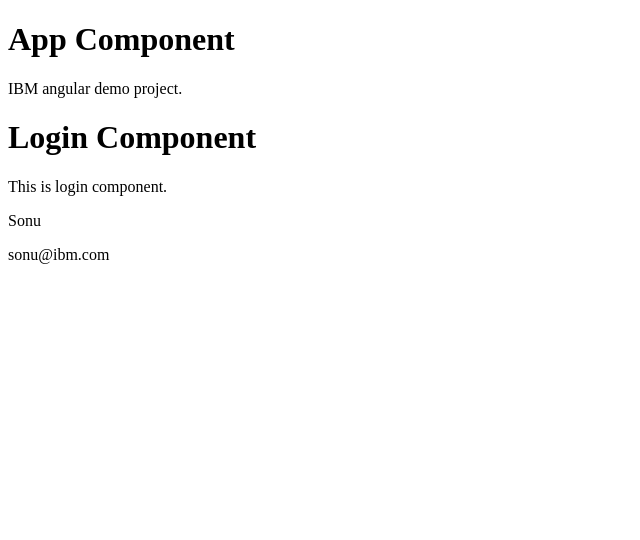
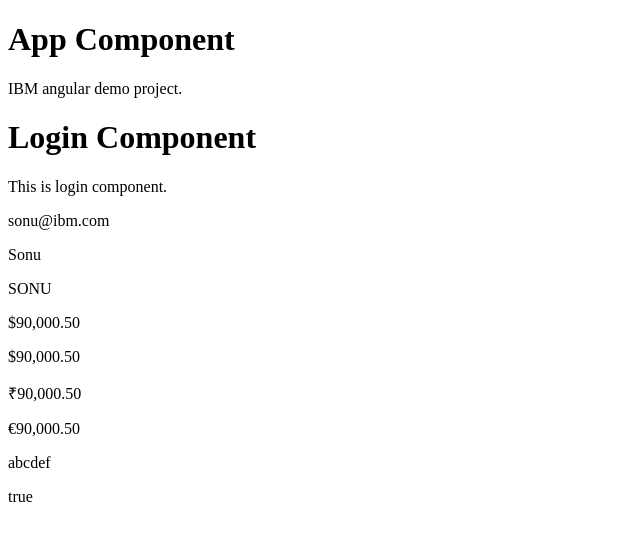
Before and after one commit to dyesmuk/ibm-angular-demo-4-jun-2026, an Angular app: page / in a window 1280 px wide. Shown: the top 540 px of the page, without its empty margins (0-640 px from the left). Built offline with nearby package versions, Linux system fonts and the light colour scheme.

Commit message:
initial commit

```diff
--- a/src/app/components/login/login.html
+++ b/src/app/components/login/login.html
@@ -1,6 +1,13 @@
 <div>
     <h1>Login Component</h1>
     <p>This is login component.</p>
+    <p> {{user.email}} </p>
     <p> {{username}} </p>
-    <p> {{user.email}} </p>
+    <p> {{username | uppercase}} </p>
+    <p> {{salary | currency}} </p>
+    <p> {{salary | currency : 'USD'}} </p>
+    <p> {{salary | currency : 'INR'}} </p>
+    <p> {{salary | currency : 'EUR'}} </p>
+    <p> {{ 'AbCdEf' | lowercase}} </p>
+    <p>{{ 10 + 2 == 12 }}</p>
 </div>
--- a/src/app/components/login/login.ts
+++ b/src/app/components/login/login.ts
@@ -1,14 +1,16 @@
+import { CommonModule } from '@angular/common';
 import { Component } from '@angular/core';
 
 @Component({
   selector: 'app-login',
-  imports: [],
+  imports: [CommonModule],
   templateUrl: './login.html',
   styleUrl: './login.css',
 })
 export class Login {
 
   username: string = 'Sonu';
+  salary: number = 90000.50;
 
   user = { email: 'sonu@ibm.com', password: 'sonu123' };
 
```
